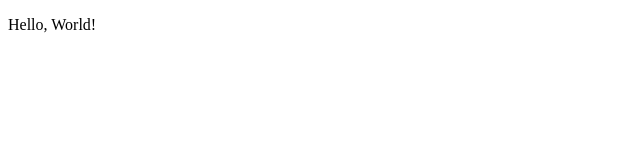
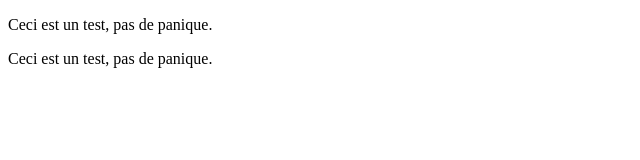
Before and after one commit to gagamoto/innersize, a plain HTML site: page index.html in a window 1280 px wide. Shown: the whole page, without its empty margins (0-640 px from the left). Drawn offline with Linux system fonts and the light colour scheme.

Commit message:
test message addElement

```diff
--- a/index.html
+++ b/index.html
@@ -5,12 +5,13 @@
     <meta charset="utf-8" />
     <title>Inner Size</title>
     <link rel="stylesheet" href="/innersize/style.css">
+    <link rel="stylesheet" href="./style.css">
 </head>
 
 <body>
-    <p>Hello, World!</p>
 </body>
 
 <script src="/innersize/main.js"></script>
+<script src="./main.js"></script>
 
 </html>
--- /dev/null
+++ b/main.js
@@ -0,0 +1,28 @@
+function main() {
+    // // -- Canvas
+    // let mainCanvas = document.createElement("canvas");
+    // let actualHeight = window.innerHeight;
+    // mainCanvas.height = actualHeight;
+    // mainCanvas.width = actualHeight * 10 / 16;
+    // document.body.appendChild(mainCanvas);
+
+    // // -- Control
+    // document.addEventListener("keydown", keyDownHandler, false);
+    // document.addEventListener("keyup", keyUpHandler, false);
+    // document.addEventListener("touchstart", touchDownHandler, false);
+    // document.addEventListener("touchend", touchUpDownHandler, false);
+
+    // // Run
+    // let mainGame = new Game(mainCanvas);
+    // mainGame.initialize();
+    // mainGame.run();
+    let paragraph = document.createElement("p");
+    paragraph.textContent = "Ceci est un test, pas de panique."
+    document.body.appendChild(paragraph);
+}
+
+main();
+
+// TODO: create text
+// TODO: add resolution
+// TODO: update resolution on resize
```
